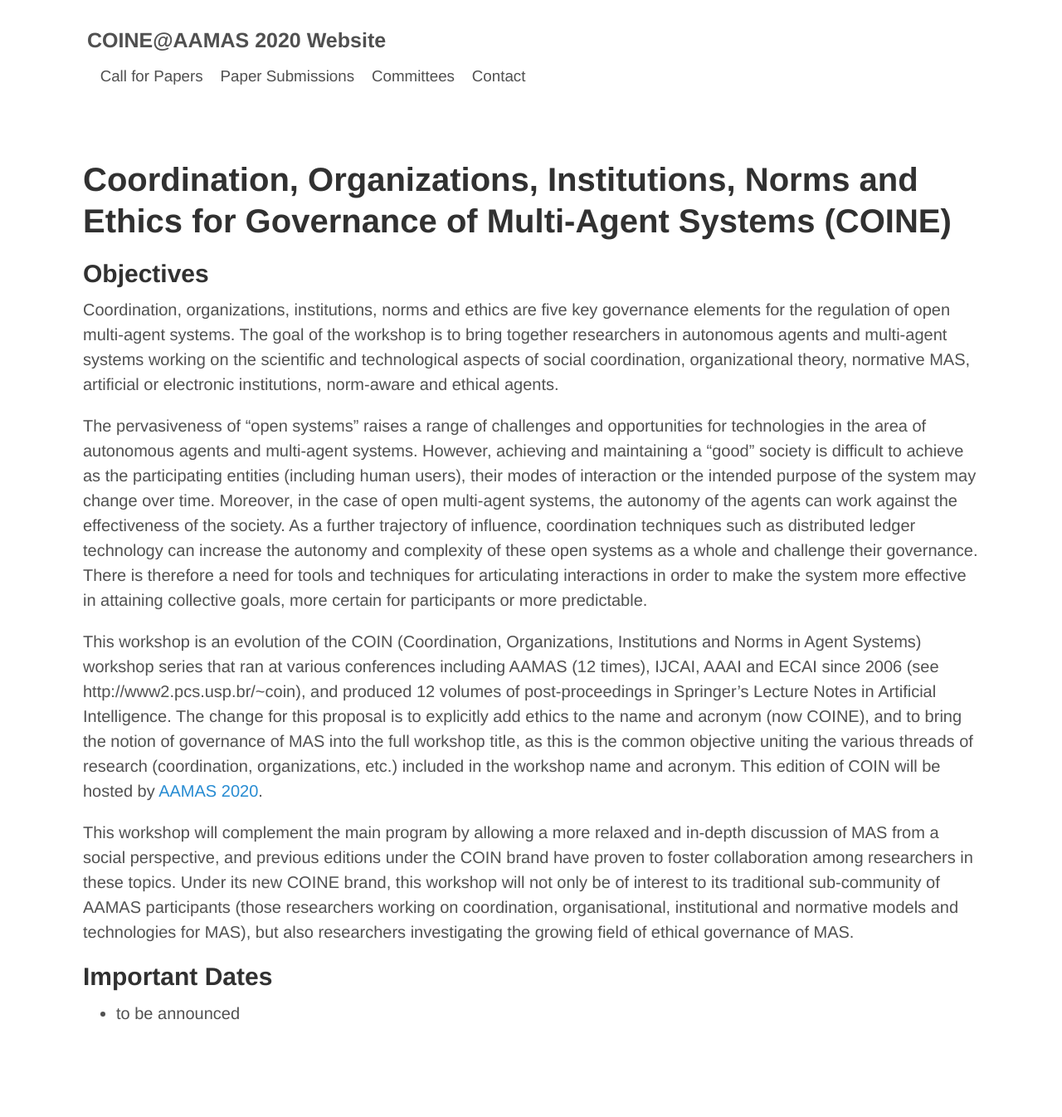
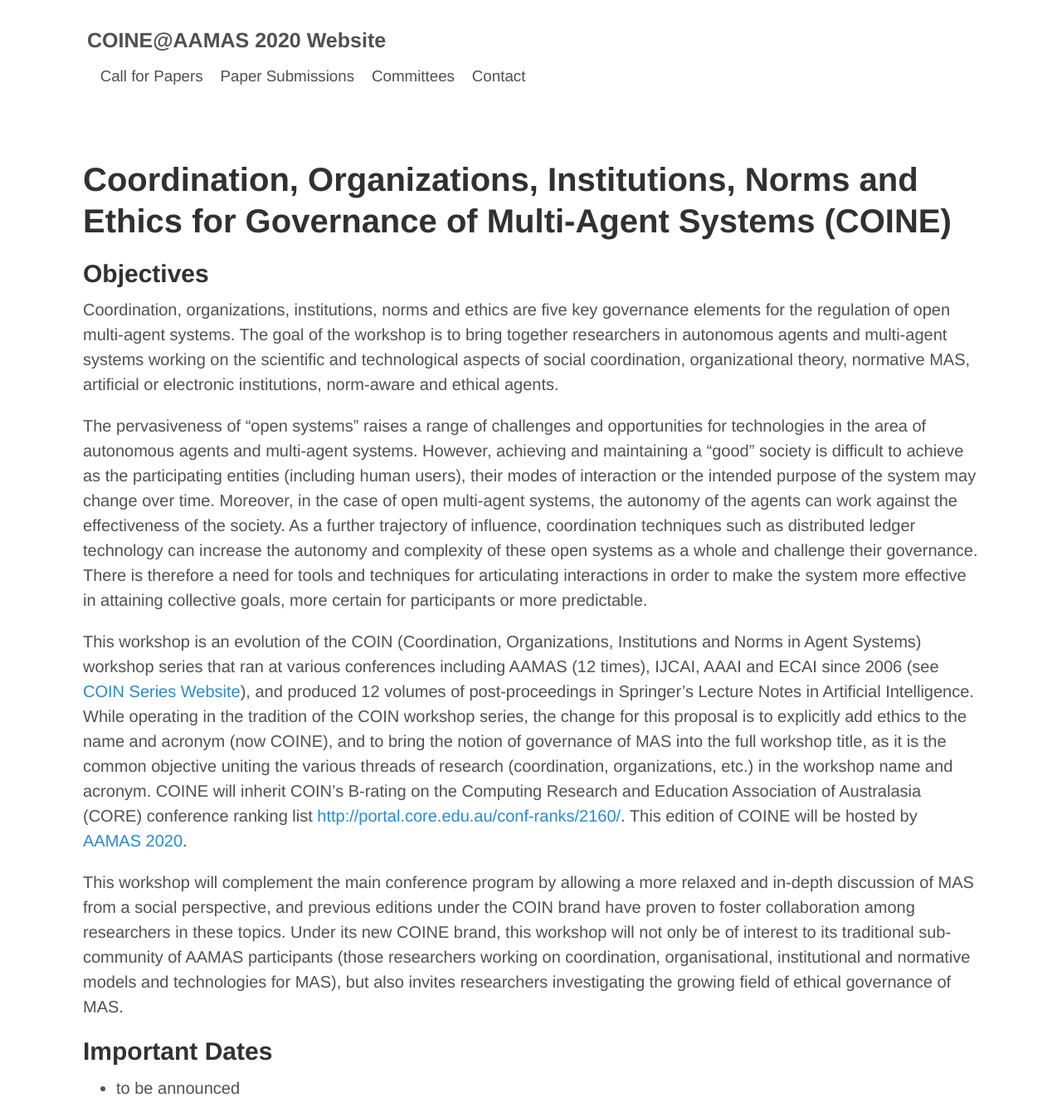
Before and after one commit to coin-workshop/coine-2020-new-zealand, a Jekyll site: the page built from index.md, in a window 1280 px wide. Shown: the whole page at 83% size. Built offline with Jekyll 4.4.1, drawn with Linux system fonts in a browser that asks for light colours; before the commit the page ends 1256 px from its top, so only the background shows below that.

Commit message:
Refine description.

```diff
--- a/index.md
+++ b/index.md
@@ -17,13 +17,9 @@ We seek to attract high-quality papers and an active audience to debate mathemat
 
 The pervasiveness of "open systems" raises a range of challenges and opportunities for technologies in the area of autonomous agents and multi-agent systems. However, achieving and maintaining a "good" society is difficult to achieve as the participating entities (including human users), their modes of interaction or the intended purpose of the system may change over time. Moreover, in the case of open multi-agent systems, the autonomy of the agents can work against the effectiveness of the society. As a further trajectory of influence, coordination techniques such as distributed ledger technology can increase the autonomy and complexity of these open systems as a whole and challenge their governance. There is therefore a need for tools and techniques for articulating interactions in order to make the system more effective in attaining collective goals, more certain for participants or more predictable.
 
-This workshop is an evolution of the COIN (Coordination, Organizations, Institutions and Norms in Agent Systems) workshop series that ran at various conferences including AAMAS
-(12 times), IJCAI, AAAI and ECAI since 2006 (see http://www2.pcs.usp.br/~coin), and produced 12 volumes of post-proceedings in Springer’s Lecture Notes in Artificial Intelligence. The change for this proposal is to explicitly add ethics to the name and acronym (now COINE), and to bring the notion of governance of MAS into the full workshop title, as
-this is the common objective uniting the various threads of research (coordination, organizations, etc.) included in the workshop name and acronym. This edition of COIN will be hosted by [AAMAS 2020](https://aamas2020.conference.auckland.ac.nz/).
+This workshop is an evolution of the COIN (Coordination, Organizations, Institutions and Norms in Agent Systems) workshop series that ran at various conferences including AAMAS (12 times), IJCAI, AAAI and ECAI since 2006 (see [COIN Series Website](http://www2.pcs.usp.br/~coin)), and produced 12 volumes of post-proceedings in Springer’s Lecture Notes in Artificial Intelligence. While operating in the tradition of the COIN workshop series, the change for this proposal is to explicitly add ethics to the name and acronym (now COINE), and to bring the notion of governance of MAS into the full workshop title, as it is the common objective uniting the various threads of research (coordination, organizations, etc.) in the workshop name and acronym. COINE will inherit COIN's B-rating on the Computing Research and Education Association of Australasia (CORE) conference ranking list [http://portal.core.edu.au/conf-ranks/2160/](http://portal.core.edu.au/conf-ranks/2160/). This edition of COINE will be hosted by [AAMAS 2020](https://aamas2020.conference.auckland.ac.nz/).
 
-
-This workshop will complement the main program by allowing a more relaxed and in-depth discussion of MAS from a social perspective, and previous editions under the COIN brand
-have proven to foster collaboration among researchers in these topics. Under its new COINE brand, this workshop will not only be of interest to its traditional sub-community of AAMAS participants (those researchers working on coordination, organisational, institutional and normative models and technologies for MAS), but also researchers investigating the growing field of ethical governance of MAS.
+This workshop will complement the main conference program by allowing a more relaxed and in-depth discussion of MAS from a social perspective, and previous editions under the COIN brand have proven to foster collaboration among researchers in these topics. Under its new COINE brand, this workshop will not only be of interest to its traditional sub-community of AAMAS participants (those researchers working on coordination, organisational, institutional and normative models and technologies for MAS), but also invites researchers investigating the growing field of ethical governance of MAS.
 
 
 ## Important Dates
```
